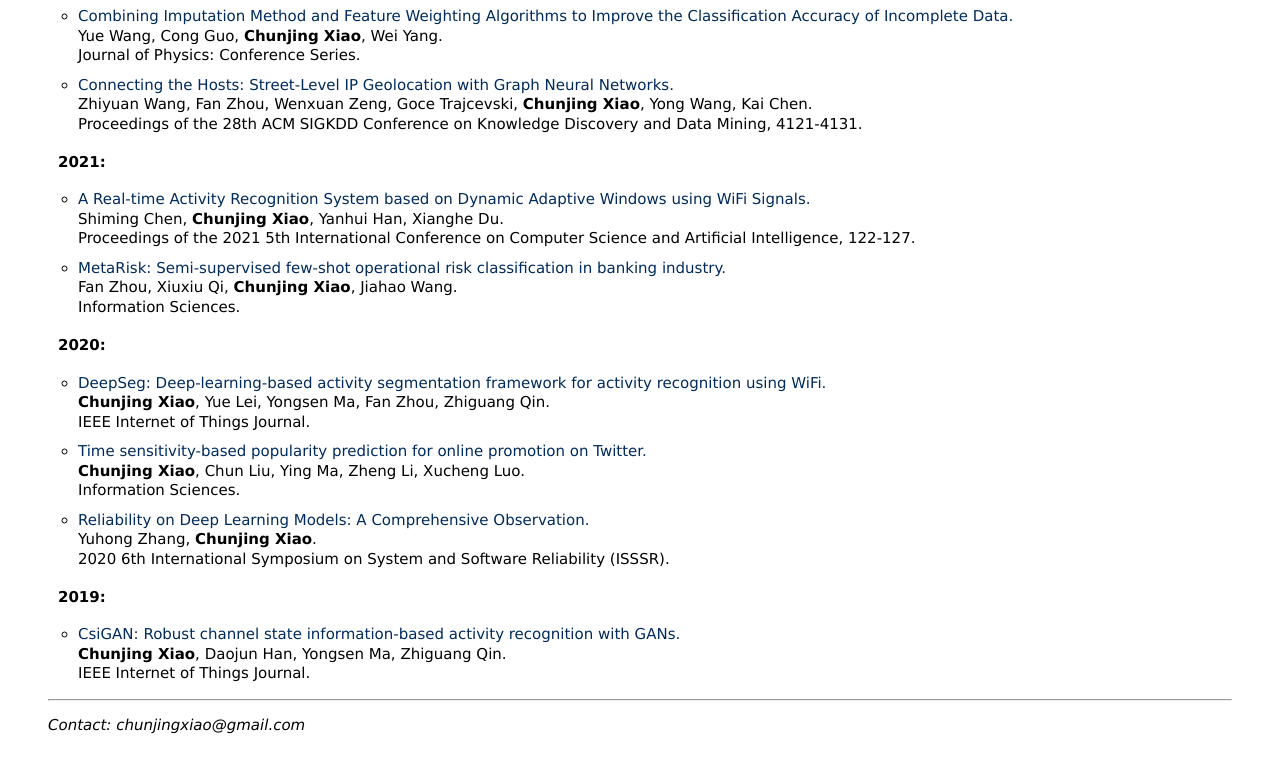
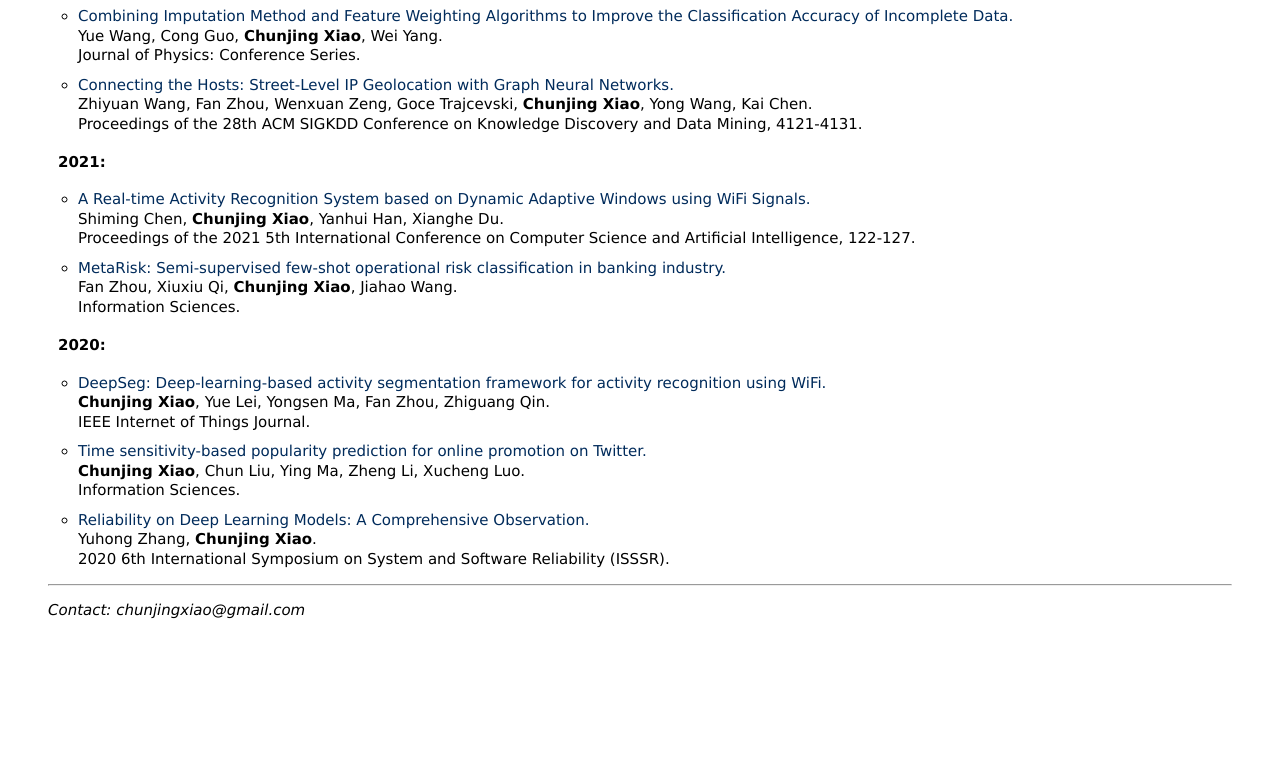
Before and after one commit to ChunjingXiao/chunjingxiao.github.io, a plain HTML site: page index.html in a window 1280 px wide. Shown: the part 975-1742 px from the top of the page. After the commit the page ends 1627 px from the top, so only its background shows below. Drawn offline with Linux system fonts and the light colour scheme.

Commit message:
Update index.html

```diff
--- a/index.html
+++ b/index.html
@@ -362,20 +362,7 @@
         </div>
     </ol>
 
-    <p class="big">
-        <b>2019:</b>
-    </p>
 
-    <ol>
-        <div class="pub all">
-            <li>
-                <a href="https://ieeexplore.ieee.org/abstract/document/8808929" target="_blank">CsiGAN: Robust channel
-                    state information-based activity recognition with GANs.</a>
-                <br/> <b>Chunjing Xiao</b>, Daojun Han, Yongsen Ma, Zhiguang Qin.
-                <br/> IEEE Internet of Things Journal.
-            </li>
-        </div>
-    </ol>
 
     <hr/>
     <p></p>
```
